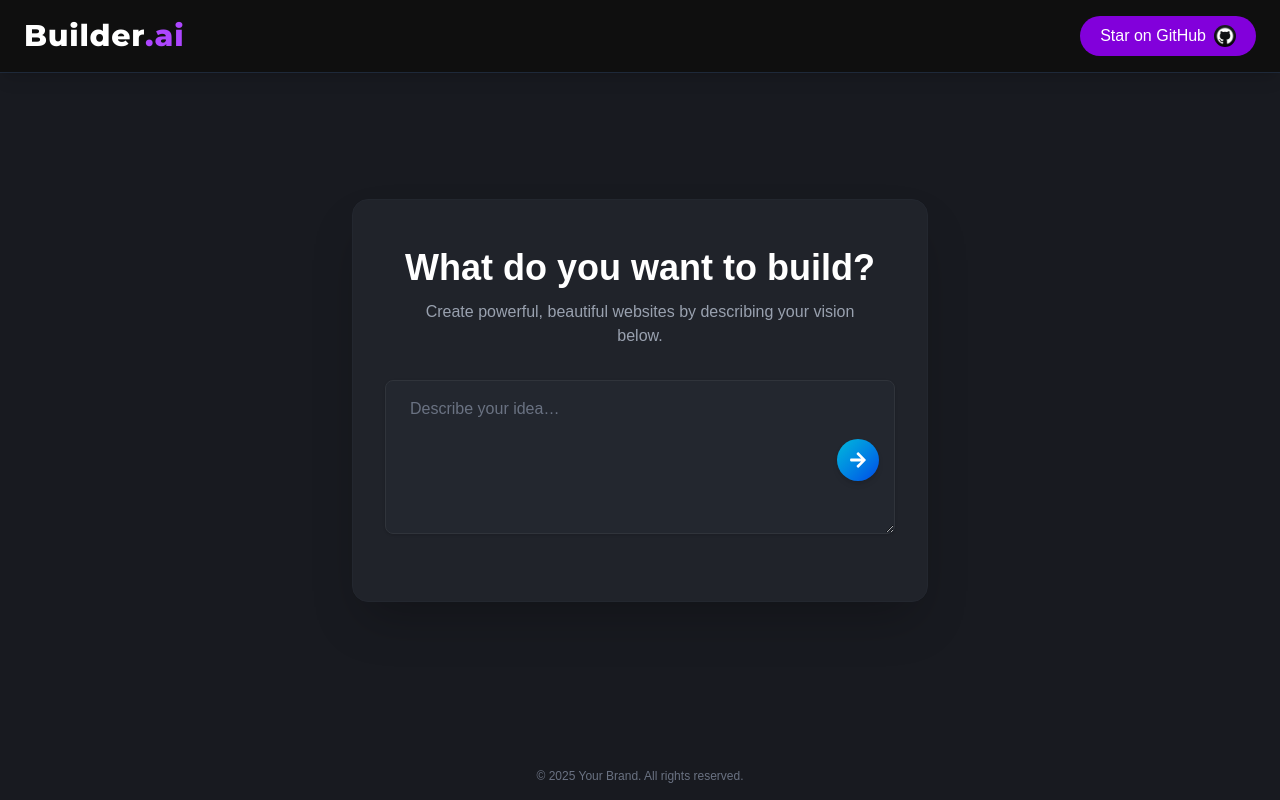
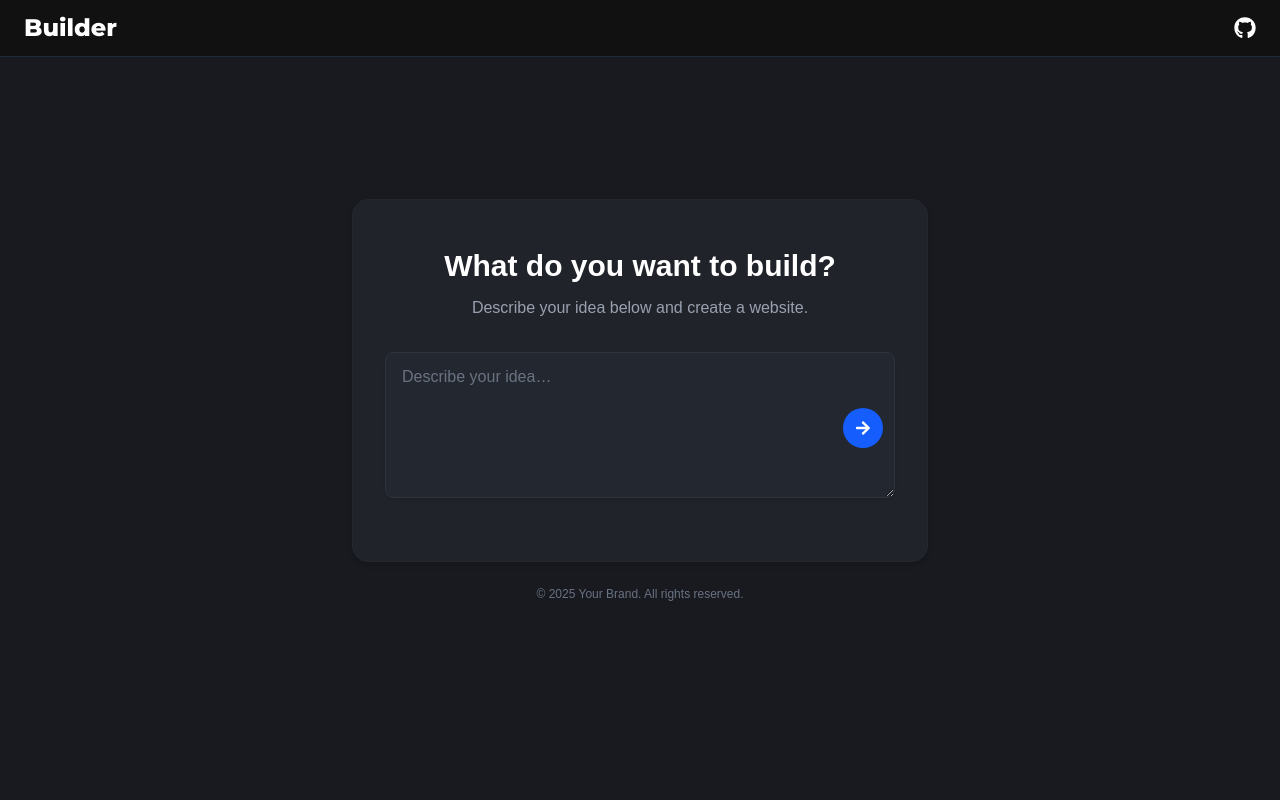
Before and after one commit to kashish00208/builder, a Next.js app: page / in a window 1280 px wide. Built offline with nearby package versions, Linux system fonts and the light colour scheme.

Commit message:
ui fixes

```diff
--- a/src/Components/ChatAI.tsx
+++ b/src/Components/ChatAI.tsx
@@ -1,7 +1,5 @@
 "use client";
 import React, { useState, useRef, useEffect } from "react";
-import dotenv from "dotenv";
-dotenv.config();
 import { useSearchParams } from "next/navigation";
 import { FaArrowRight } from "react-icons/fa";
 import { Step, FileItem } from "../types/index";
@@ -15,10 +13,6 @@ import buildFileTree from "./BuildTreee";
 import { Prism as SyntaxHighlighter } from "react-syntax-highlighter";
 import { vscDarkPlus } from "react-syntax-highlighter/dist/esm/styles/prism";
 
-interface FileSource {
-  path: string;
-  content: string;
-}
 const ChatAI = () => {
   const [inputPrompt, setinputPrompt] = useState("");
   const [chatMsgs, setchatMsgs] = useState<{ sender: string; text: string }[]>(
@@ -63,7 +57,7 @@ const ChatAI = () => {
   };
 
   async function getAppType(prompt: string) {
-    const response = await fetch(`${process.env.BACKEND_URL}/appType`, {
+    const response = await fetch(`${process.env.NEXT_API_URL}/appType`, {
       method: "POST",
       headers: {
         "Content-Type": "application/json",
@@ -85,6 +79,7 @@ const ChatAI = () => {
   };
 
   const sendMessage = async (inputPrompt: string) => {
+    console.log(process.env.BACKEND_URL);
     if (!inputPrompt.trim()) return;
 
     setLoading(true);
@@ -94,7 +89,7 @@ const ChatAI = () => {
     setchatMsgs((prev) => [...prev, userMessage]);
 
     try {
-      const res = await fetch(`${process.env.BACKEND_URL}/template`, {
+      const res = await fetch(`${process.env.NEXT_API_URL}/template`, {
         method: "POST",
         headers: {
           "Content-Type": "application/json",
@@ -121,16 +116,16 @@ const ChatAI = () => {
 
       const results = parseXml(prompts[1]);
 
-      const generatedFiles: FileItem[] = results.map((item: Step) => ({
-        name: item.path ?? "unknown",
+      const generatedFiles: FileItem[] = results.map((item: any) => ({
+        name: item.path,
         type: "file",
-        path: item.path ?? "unknown",
-        content: item.content ?? "",
+        path: item.path,
+        content: item.content,
       }));
 
       setFiles(generatedFiles);
       console.log(generatedFiles);
-      const filesRespose = await fetch(`${process.env.BACKEND_URL}/chat`, {
+      const filesRespose = await fetch(`${process.env.NEXT_API_URL}/chat`, {
         method: "POST",
         headers: { "content-type": "application/json" },
         body: JSON.stringify({
@@ -213,6 +208,7 @@ const ChatAI = () => {
   }, [searchParams]);
 
   const handlePreviewClick = async () => {
+    if (files.length === 0) return; // nothing to preview
     setIsPreviewing(true);
     setError("");
 
@@ -222,61 +218,43 @@ const ChatAI = () => {
         wc = await getWebContainerInstance();
         setWebcontainer(wc);
       }
+
       const fileMap = toWebContainerMount(files);
       await wc.mount(fileMap);
-
-      // Step 1: Run npm install
 
       const installProcess = await wc.spawn("npm", ["install"]);
       installProcess.output.pipeTo(
         new WritableStream({
           write(data) {
-            const clean = data.replace(/\x1B\[.*?m/g, "").trim();
-            if (clean && !["|", "/", "-", "\\"].includes(clean)) {
-              console.log("[install]", clean);
-            }
+            const text =
+              typeof data === "string" ? data : new TextDecoder().decode(data);
+            console.log("[install]", text.replace(/\x1B\[.*?m/g, "").trim());
           },
         })
       );
       await installProcess.exit;
-
-      console.log("agar yaha tak pohch gyi toh samjh hogya tera");
-
-      // Step 2: Determine project type
+      console.log("✅ npm install finished");
 
       const projectType = await getAppType(inputPrompt);
-      console.log(projectType);
-      let isReactApp: boolean = false;
-      let isNodeApp: boolean = false;
-      if (projectType === "react") {
-        isReactApp = true;
-      } else if (projectType === "node") {
-        isNodeApp = true;
-      }
+      const isReactApp = projectType === "react";
+      const devCommand = isReactApp ? ["run", "dev"] : ["start"];
 
-      // Step 3: Run the appropriate command
-      let devProcess;
-
-      if (isReactApp) {
-        devProcess = await wc.spawn("npm", ["run", "dev"]);
-      } else if (isNodeApp) {
-        devProcess = await wc.spawn("npm", ["start"]);
-      } else {
-        throw new Error("Could not detect project type");
-      }
-
-      // Step 4: Capture the local server URL
+      const devProcess = await wc.spawn("npm", devCommand);
       devProcess.output.pipeTo(
         new WritableStream({
           write(data) {
-            console.log("[dev]", data);
-            const match = data.match(/(http:\/\/localhost:\d+)/);
-            if (match && !previewUrl) {
-              setPreviewUrl(match[1]);
-            }
+            const text =
+              typeof data === "string" ? data : new TextDecoder().decode(data);
+            console.log("[dev]", text.replace(/\x1B\[.*?m/g, "").trim());
           },
         })
       );
+
+      const port = isReactApp ? 5173 : 3000;
+
+      const previewUrl = `https://webcontainer.localhost:${port}`;
+      setPreviewUrl(previewUrl);
+      console.log("🚀 Preview ready at iframe:", previewUrl);
     } catch (err) {
       console.error(err);
       setError("Failed to launch preview.");
@@ -308,94 +286,23 @@ const ChatAI = () => {
     };
   }, []);
 
+  const handleDownloadZip = () => {};
+
   return (
-    <div className="h-screen pt-20 px-6 pb-4 border-gray-700 flex">
-      {/* Chat Panel */}
-      <div
-        className="rounded-lg shadow-md p-4 overflow-hidden border-r border-gray-700 flex flex-col"
-        style={{ width: `${chatWidth}%`, minWidth: 240, maxWidth: "70%" }}
+    <div className="h-screen w-screen flex flex-col bg-[#1e1e1e] text-gray-100">
+      <div className="flex justify-between items-center p-4 border-b border-gray-700 bg-[#1f1f1f] shadow-sm rounded-t-lg">
+        <div className="text-xl font-semibold text-white">Builder</div>
+        <div className="flex items-center gap-3">
+          <button
+            onClick={handleDownloadZip}
+            className="px-4 py-2 rounded-md bg-green-600 text-white text-sm font-medium hover:bg-green-700 transition-colors duration-200"
           >
-        <div className="flex-1 flex flex-col h-0">
-          <div className="flex-1 overflow-y-auto mb-4 space-y-2">
-            {chatMsgs.map((msg, index) => (
-              <div
-                key={index}
-                className={`flex ${
-                  msg.sender === "user" ? "justify-end" : "justify-start"
-                }`}
-              >
-                <div
-                  className={`px-4 py-2 rounded-lg max-w-xs ${
-                    msg.sender === "user"
-                      ? "bg-blue-500 text-white"
-                      : "bg-gray-200 text-black"
-                  }`}
-                >
-                  {msg.text}
-                </div>
-              </div>
-            ))}
-            <div ref={msgEnding} />
-          </div>
-
-          {error && <div className="text-red-600 mb-2 text-sm">{error}</div>}
-
-          <form onSubmit={handleSubmitForm} className="w-full">
-            <div className="relative">
-              <textarea
-                rows={2}
-                placeholder="Describe your idea..."
-                value={inputPrompt}
-                onChange={handleInputChange}
-                className="w-full px-6 py-4 pr-14 rounded-xl border border-gray-700 shadow-sm focus:ring-2 text-white resize-none bg-[#222] focus:outline-none"
-                disabled={loading}
-              />
-              <button
-                type="submit"
-                className="absolute top-3 right-4 text-gray-700 hover:text-gray-900 transition-colors"
-                disabled={loading}
-              >
-                <FaArrowRight size={20} />
+            Download Zip
           </button>
-            </div>
-          </form>
-        </div>
-      </div>
-
-      {/* Divider */}
-      <div
-        className="w-1 bg-gray-600 cursor-col-resize hover:bg-gray-400 mr-5"
-        onMouseDown={() => (isDragging.current = true)}
-        style={{ minWidth: 4, maxWidth: 8 }}
-      />
-
-      {/* Code Editor Panel */}
-      <div
-        className="rounded-lg shadow-md p-4 overflow-hidden bg-[#1e1e1e] flex-1 flex flex-col"
-        style={{ width: `${100 - chatWidth}%`, minWidth: 280 }}
-      >
-        <div className="flex h-full font-mono text-gray-100 min-h-0">
-          <div className="w-48 bg-[#252526] border-r border-gray-700 p-4 flex-shrink-0">
-            <h3 className="text-sm font-bold text-gray-300 p-2 border-b border-slate-600">
-              EXPLORER
-            </h3>
-            <TreeView
-              nodes={fileTree}
-              onFileClick={(file) => handleFileClick(file.path)}
-              selectedFile={selectedFile}
-            />
-          </div>
-          {/* File content */}
-          <div className="flex-1 flex flex-col min-h-0">
-            <div className="flex justify-between bg-[#1e1e1e] border-b border-gray-700 p-2">
-              <div className="px-4 py-2 text-sm font-semibold text-white truncate">
-                {selectedFile || "Select a file"}
-              </div>
-              <div>
           <button
             onClick={handlePreviewClick}
             disabled={isPreviewing || files.length === 0}
-                  className={`px-4 py-2 rounded bg-blue-600 text-white text-sm font-medium ${
+            className={`px-4 py-2 rounded-md bg-blue-600 text-white text-sm font-medium transition-colors duration-200 ${
               isPreviewing
                 ? "opacity-50 cursor-not-allowed"
                 : "hover:bg-blue-700"
@@ -405,7 +312,24 @@ const ChatAI = () => {
           </button>
         </div>
       </div>
-            <div className="flex-1 overflow-y-auto p-2">
+
+      <div className="flex flex-1 min-h-0 overflow-hidden">
+        {/* File Explorer */}
+        <div className="w-64 bg-[#252526] border-r border-gray-700 p-4 flex-shrink-0 overflow-y-auto">
+          <h3 className="text-sm font-bold text-gray-300 p-2 border-b border-gray-600">
+            EXPLORER
+          </h3>
+          <TreeView
+            nodes={fileTree}
+            onFileClick={(file) => handleFileClick(file.path)}
+            selectedFile={selectedFile}
+          />
+        </div>
+
+        {/* File content and preview */}
+        <div className="flex-1 flex flex-col min-h-0 overflow-hidden">
+          <div className="flex-1 flex overflow-hidden">
+            <div className="flex-1 overflow-y-auto p-4">
               {previewUrl && (
                 <div className="mb-4">
                   <h3 className="text-white font-semibold mb-2">
--- a/src/Components/HomePage.tsx
+++ b/src/Components/HomePage.tsx
@@ -2,6 +2,7 @@
 import { FaArrowRight } from "react-icons/fa";
 import { useState } from "react";
 import { useRouter } from "next/navigation";
+import NavBar from "./NavBar";
 
 export function HomePage() {
   const router = useRouter();
@@ -23,14 +24,17 @@ export function HomePage() {
   };
 
   return (
-    <div className="min-h-screen flex items-center justify-center bg-[#181A20] px-4">
-      <main className="w-full max-w-xl bg-[#20232A] bg-opacity-80 backdrop-blur-lg border border-[#23272F] rounded-2xl shadow-2xl py-12 px-8 flex flex-col items-center">
-        <h1 className="text-3xl sm:text-4xl font-bold text-white mb-3 select-none">
+    <>
+      <NavBar />
+      <div className="min-h-screen flex flex-col items-center justify-center bg-[#181A20] px-4">
+        <main className="w-full max-w-xl bg-[#20232A] border border-[#23272F] rounded-2xl shadow-md py-12 px-8 flex flex-col items-center">
+          <h1 className="text-3xl font-bold text-white mb-3 select-none text-center">
             What do you want to build?
           </h1>
           <p className="text-gray-400 text-base mb-8 text-center max-w-md select-none">
-          Create powerful, beautiful websites by describing your vision below.
+            Describe your idea below and create a website.
           </p>
+
           <form className="w-full" onSubmit={handleSubmit} autoComplete="off">
             <div className="relative">
               <textarea
@@ -38,12 +42,13 @@ export function HomePage() {
                 placeholder="Describe your idea…"
                 value={prompt}
                 onChange={handleInputChange}
-              className={`w-full px-6 py-4 pr-16 rounded-lg bg-[#23272F] text-white text-base border outline-none transition
-                ${error
+                className={`w-full px-4 py-3 pr-14 rounded-lg bg-[#23272F] text-white text-base border outline-none transition
+                  ${
+                    error
                       ? "border-red-500 focus:border-red-400"
-                  : "border-[#30343B] focus:border-cyan-500"}
-                placeholder:text-gray-500 shadow
-                focus:ring-2 focus:ring-cyan-600/30`}
+                      : "border-[#30343B] focus:border-cyan-500"
+                  }
+                  placeholder:text-gray-500 shadow-sm focus:ring-1 focus:ring-cyan-500/30`}
                 aria-invalid={!!error}
                 aria-describedby={error ? "prompt-error" : undefined}
                 maxLength={300}
@@ -51,24 +56,27 @@ export function HomePage() {
               <button
                 type="submit"
                 aria-label="Submit Prompt"
-              className="absolute top-1/2 -translate-y-1/2 right-4 bg-gradient-to-br from-cyan-500 to-blue-700 rounded-full p-3 shadow-md text-white
-                hover:from-indigo-500 hover:to-cyan-400 focus:ring-2 focus:ring-cyan-400/40 transition-all duration-200 active:scale-95"
+                className="absolute top-1/2 -translate-y-1/2 right-3 bg-blue-600 rounded-full p-3 text-white hover:bg-blue-700 transition-colors duration-200 active:scale-95"
               >
-              <FaArrowRight size={18} />
+                <FaArrowRight size={16} />
               </button>
             </div>
             <div
               id="prompt-error"
-            className={`mt-3 text-sm font-medium text-red-400 transition-opacity duration-300 ${error ? "opacity-100" : "opacity-0"}`}
+              className={`mt-2 text-sm text-red-400 transition-opacity duration-200 ${
+                error ? "opacity-100" : "opacity-0"
+              }`}
               aria-live="polite"
             >
               {error}
             </div>
           </form>
         </main>
-      <footer className="absolute bottom-4 left-0 right-0 text-center text-gray-500 text-xs select-none">
+
+        <footer className="mt-6 text-center text-gray-500 text-xs select-none">
           &copy; {new Date().getFullYear()} Your Brand. All rights reserved.
         </footer>
       </div>
+    </>
   );
 }
--- a/src/Components/NavBar.tsx
+++ b/src/Components/NavBar.tsx
@@ -2,9 +2,9 @@
 
 import React, { useState } from "react";
 import { Montserrat } from "next/font/google";
-import Image from "next/image";
 import Link from "next/link";
 import { Menu, X } from "lucide-react";
+import { FaGithub } from "react-icons/fa";
 
 const montserrat = Montserrat({ subsets: ["latin"], weight: "800" });
 
@@ -12,28 +12,26 @@ const NavBar = () => {
   const [mobileOpen, setMobileOpen] = useState(false);
 
   return (
-    <header className="fixed top-0 left-0 right-0 z-50 bg-[#0f0f0f]/95 backdrop-blur-md border-b border-gray-800 shadow-lg">
-      <div className="max-w-7xl mx-auto flex justify-between items-center px-6 py-4">
-        <Link href="/" className={`text-3xl font-extrabold tracking-wide text-white ${montserrat.className}`}>
-          Builder<span className="text-purple-500">.ai</span>
+    <header className="absolute top-0 left-0 w-full bg-[#111] border-b border-gray-800">
+      <div className="max-w-7xl mx-auto flex justify-between items-center px-6 py-3">
+        {/* Logo */}
+        <Link
+          href="/"
+          className={`text-2xl font-extrabold text-white ${montserrat.className}`}
+        >
+          Builder
         </Link>
 
         {/* Desktop Menu */}
-        <nav className="hidden md:flex items-center gap-6">
+        <nav className="hidden md:flex items-center gap-4">
           <Link
             href="https://github.com/kashish00208/boult"
             target="_blank"
             rel="noopener noreferrer"
-            className="group inline-flex items-center gap-2 px-5 py-2 bg-purple-700 text-white font-medium rounded-full transition duration-300 hover:bg-purple-600 hover:shadow-lg"
+            className="text-white hover:text-gray-400 transition-colors duration-200"
+            aria-label="GitHub"
           >
-            <span>Star on GitHub</span>
-            <Image
-              src="/github.webp"
-              width={22}
-              height={22}
-              className="rounded-full"
-              alt="GitHub icon"
-            />
+            <FaGithub size={22} />
           </Link>
         </nav>
 
@@ -43,20 +41,20 @@ const NavBar = () => {
           onClick={() => setMobileOpen(!mobileOpen)}
           aria-label="Toggle mobile menu"
         >
-          {mobileOpen ? <X size={28} /> : <Menu size={28} />}
+          {mobileOpen ? <X size={24} /> : <Menu size={24} />}
         </button>
       </div>
 
       {/* Mobile Menu */}
       {mobileOpen && (
-        <div className="md:hidden px-6 pb-4 pt-2 bg-[#111]/95 border-t border-gray-800">
+        <div className="md:hidden bg-[#111] border-t border-gray-800 px-6 py-2 flex flex-col gap-2">
           <Link
             href="https://github.com/kashish00208/boult"
             target="_blank"
             rel="noopener noreferrer"
-            className="block text-center w-full py-3 bg-purple-700 text-white rounded-full font-semibold hover:bg-purple-600 transition-all"
+            className="text-white hover:text-gray-400 text-center"
           >
-            Star on GitHub
+            GitHub
           </Link>
         </div>
       )}
--- a/src/app/layout.tsx
+++ b/src/app/layout.tsx
@@ -28,7 +28,7 @@ export default function RootLayout({
       <body
         className={`${geistSans.variable} ${geistMono.variable} antialiased`}
       >
-        <NavBar/>
+
         {children}
       </body>
     </html>
```
Lines whose indentation alone changed are shown as unchanged.
